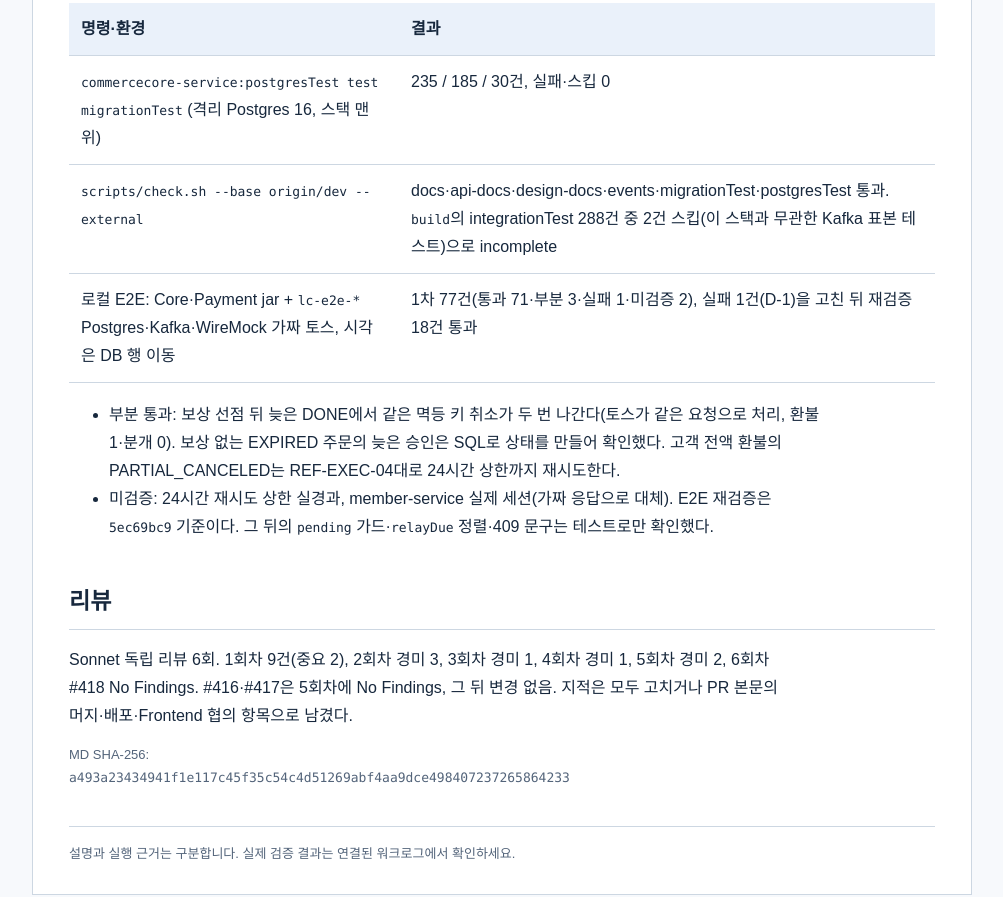
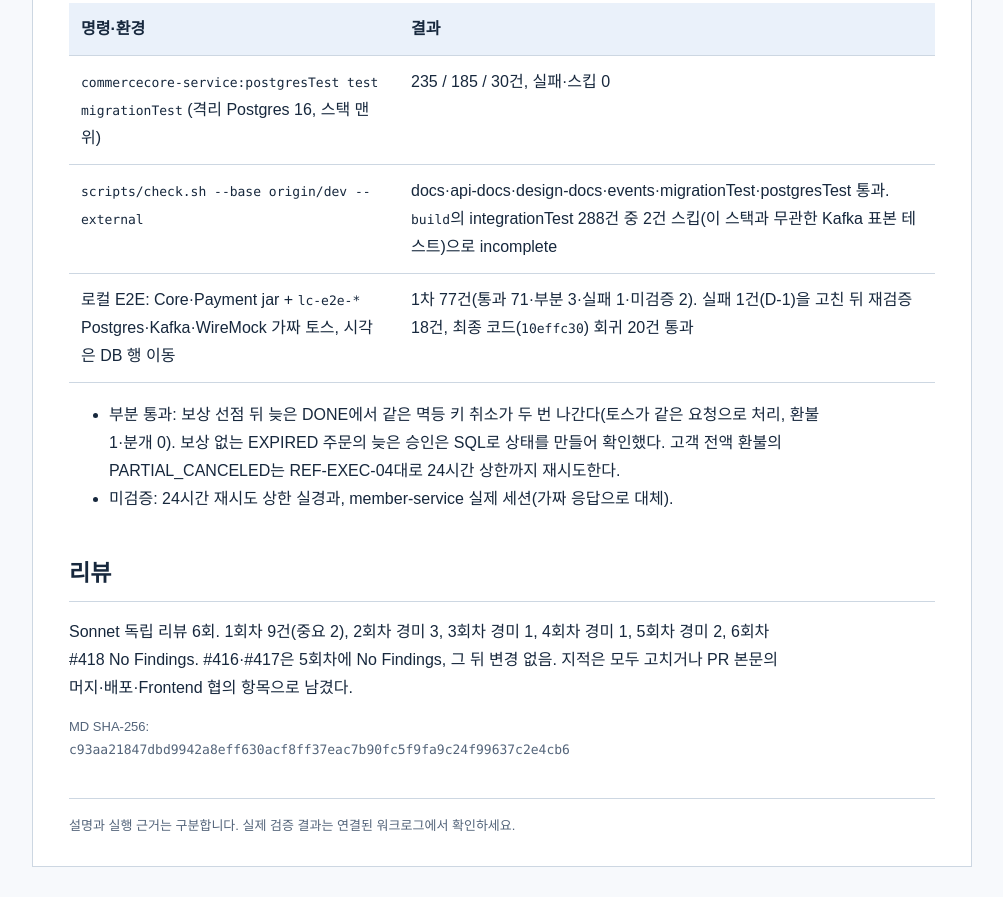
Before and after one commit to 2026-2-rising-sun/Backend, a plain HTML site: page docs/worklog/2026-11-27-core-payment-retry.html in a window 1280 px wide. Shown: the part 1834-2731 px from the top of the page, without its empty margins (276-1279 px from the left). Drawn offline with Linux system fonts and the light colour scheme.

Commit message:
docs(worklog): 최종 E2E 회귀 결과 반영

```diff
--- a/docs/worklog/2026-11-27-core-payment-retry.html
+++ b/docs/worklog/2026-11-27-core-payment-retry.html
@@ -79,15 +79,15 @@
 </tr>
 <tr>
 <td>로컬 E2E: Core·Payment jar + <code>lc-e2e-*</code> Postgres·Kafka·WireMock 가짜 토스, 시각은 DB 행 이동</td>
-<td>1차 77건(통과 71·부분 3·실패 1·미검증 2), 실패 1건(D-1)을 고친 뒤 재검증 18건 통과</td>
+<td>1차 77건(통과 71·부분 3·실패 1·미검증 2). 실패 1건(D-1)을 고친 뒤 재검증 18건, 최종 코드(<code>10effc30</code>) 회귀 20건 통과</td>
 </tr>
 </tbody>
 </table></div>
 <ul>
 <li>부분 통과: 보상 선점 뒤 늦은 DONE에서 같은 멱등 키 취소가 두 번 나간다(토스가 같은 요청으로 처리, 환불 1·분개 0). 보상 없는 EXPIRED 주문의 늦은 승인은 SQL로 상태를 만들어 확인했다. 고객 전액 환불의 PARTIAL_CANCELED는 REF-EXEC-04대로 24시간 상한까지 재시도한다.</li>
-<li>미검증: 24시간 재시도 상한 실경과, member-service 실제 세션(가짜 응답으로 대체). E2E 재검증은 <code>5ec69bc9</code> 기준이다. 그 뒤의 <code>pending</code> 가드·<code>relayDue</code> 정렬·409 문구는 테스트로만 확인했다.</li>
+<li>미검증: 24시간 재시도 상한 실경과, member-service 실제 세션(가짜 응답으로 대체).</li>
 </ul>
 <h2 id="리뷰">리뷰</h2>
-<p>Sonnet 독립 리뷰 6회. 1회차 9건(중요 2), 2회차 경미 3, 3회차 경미 1, 4회차 경미 1, 5회차 경미 2, 6회차 #418 No Findings. #416·#417은 5회차에 No Findings, 그 뒤 변경 없음. 지적은 모두 고치거나 PR 본문의 머지·배포·Frontend 협의 항목으로 남겼다.</p><p class="muted fingerprint">MD SHA-256: <code>a493a23434941f1e117c45f35c54c4d51269abf4aa9dce498407237265864233</code></p><footer>설명과 실행 근거는 구분합니다. 실제 검증 결과는 연결된 워크로그에서 확인하세요.</footer></main></div><script>
+<p>Sonnet 독립 리뷰 6회. 1회차 9건(중요 2), 2회차 경미 3, 3회차 경미 1, 4회차 경미 1, 5회차 경미 2, 6회차 #418 No Findings. #416·#417은 5회차에 No Findings, 그 뒤 변경 없음. 지적은 모두 고치거나 PR 본문의 머지·배포·Frontend 협의 항목으로 남겼다.</p><p class="muted fingerprint">MD SHA-256: <code>c93aa21847dbd9942a8eff630acf8ff37eac7b90fc5f9fa9c24f99637c2e4cb6</code></p><footer>설명과 실행 근거는 구분합니다. 실제 검증 결과는 연결된 워크로그에서 확인하세요.</footer></main></div><script>
 document.querySelectorAll('.graph').forEach(graph=>{let scale=1;const svg=graph.querySelector('svg');graph.querySelectorAll('[data-zoom]').forEach(button=>button.addEventListener('click',()=>{scale=button.dataset.zoom==='fit'?1:Math.max(.5,Math.min(3,scale+(button.dataset.zoom==='in'?.25:-.25)));svg.style.width=`${scale*100}%`;}));});
 </script></body></html>
```
Also changed, not shown: docs/worklog/2026-11-27-core-payment-retry.md (+2 -2 lines).
